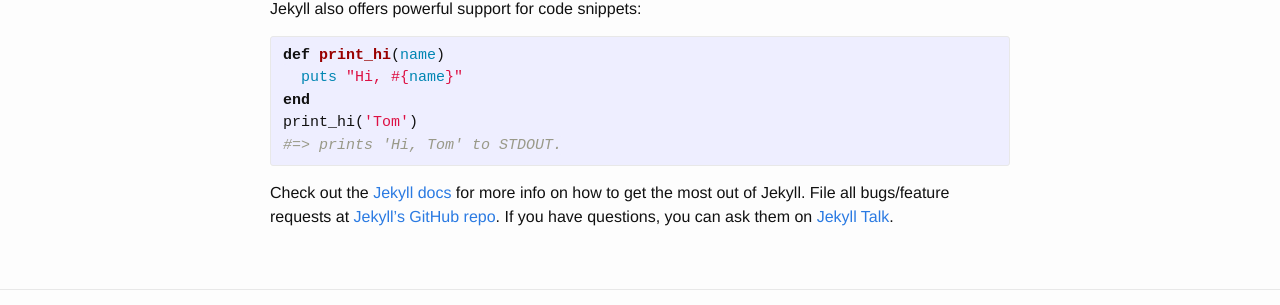
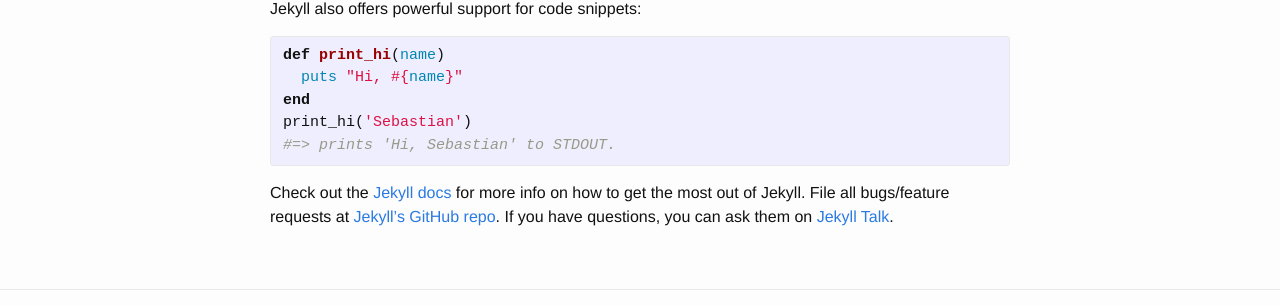
Before and after one commit to agerhall/agerhall.github.io, a Jekyll site: the page built from _posts/2016-07-15-welcome-to-jekyll.markdown, in a window 1280 px wide. Shown: the part 385-690 px from the top of the page. Built offline with Jekyll 4.4.1, drawn with Linux system fonts in a browser that asks for light colours.

Commit message:
Update 2016-07-15-welcome-to-jekyll.markdown

```diff
--- a/_posts/2016-07-15-welcome-to-jekyll.markdown
+++ b/_posts/2016-07-15-welcome-to-jekyll.markdown
@@ -14,8 +14,8 @@ Jekyll also offers powerful support for code snippets:
 def print_hi(name)
   puts "Hi, #{name}"
 end
-print_hi('Tom')
-#=> prints 'Hi, Tom' to STDOUT.
+print_hi('Sebastian')
+#=> prints 'Hi, Sebastian' to STDOUT.
 {% endhighlight %}
 
 Check out the [Jekyll docs][jekyll-docs] for more info on how to get the most out of Jekyll. File all bugs/feature requests at [Jekyll’s GitHub repo][jekyll-gh]. If you have questions, you can ask them on [Jekyll Talk][jekyll-talk].
```
